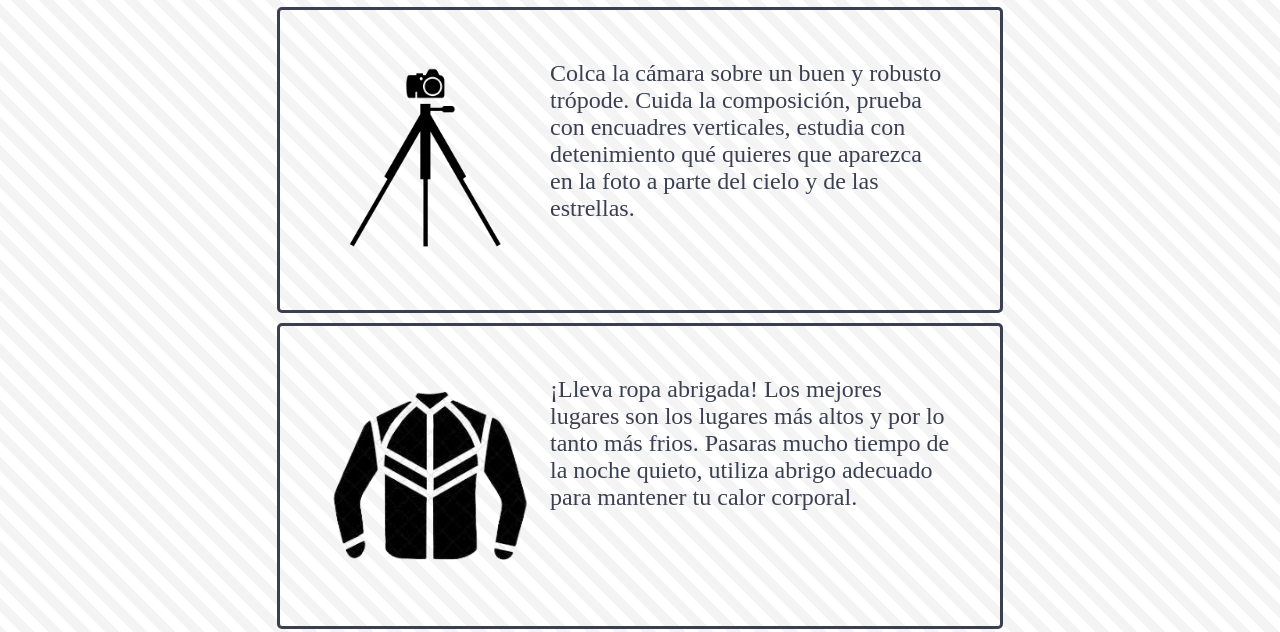
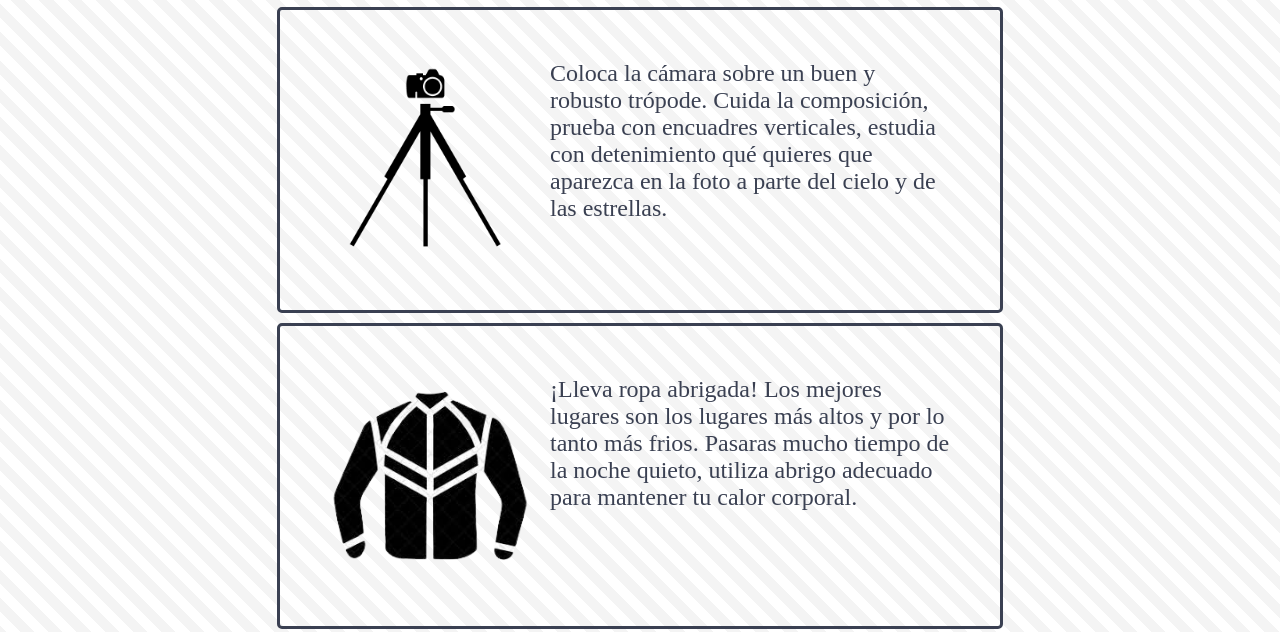
Before and after one commit to InoveAlumnos/proyecto_2_desarrollador_web, a plain HTML site: page resuelto/index.html in a window 1280 px wide. Shown: the part 1240-1872 px from the top of the page. Drawn offline with Linux system fonts and the light colour scheme; files whose address does not match are found by name.

Commit message:
Recursos disponibles

```diff
--- a/resuelto/index.html
+++ b/resuelto/index.html
@@ -31,7 +31,7 @@
     <div class="row">
       <article>
         <img src="./images/tripod.png" alt="tripod">
-        <p>Colca la cámara sobre un buen y robusto trópode. Cuida la composición, prueba con encuadres verticales, estudia con detenimiento qué quieres que aparezca en la foto a parte del cielo y de las estrellas.</p>
+        <p>Coloca la cámara sobre un buen y robusto trópode. Cuida la composición, prueba con encuadres verticales, estudia con detenimiento qué quieres que aparezca en la foto a parte del cielo y de las estrellas.</p>
       </article>
     </div>
     <div class="row">
```
Also changed, not shown: images/background_image.jpg (added), images/camera.png (added), images/jacket.png (added), images/tripod.png (added), textos.txt (added).
